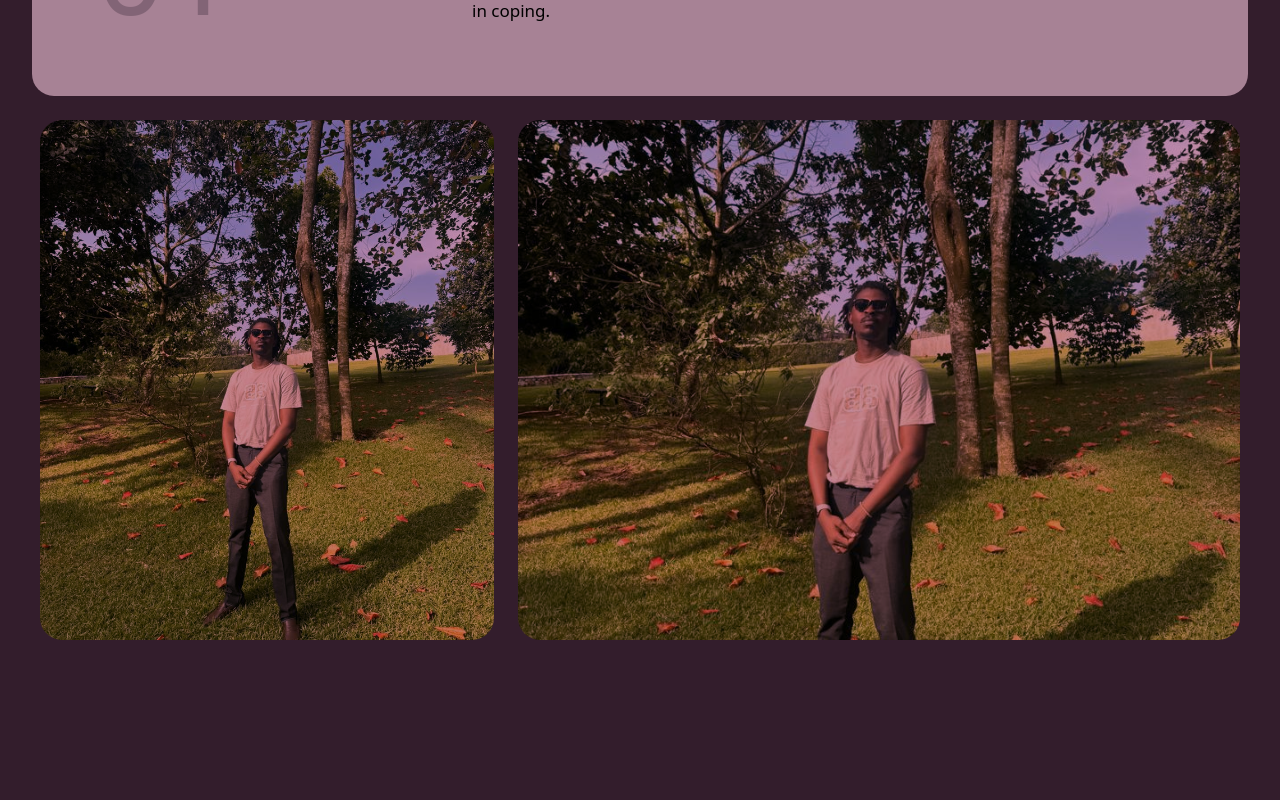
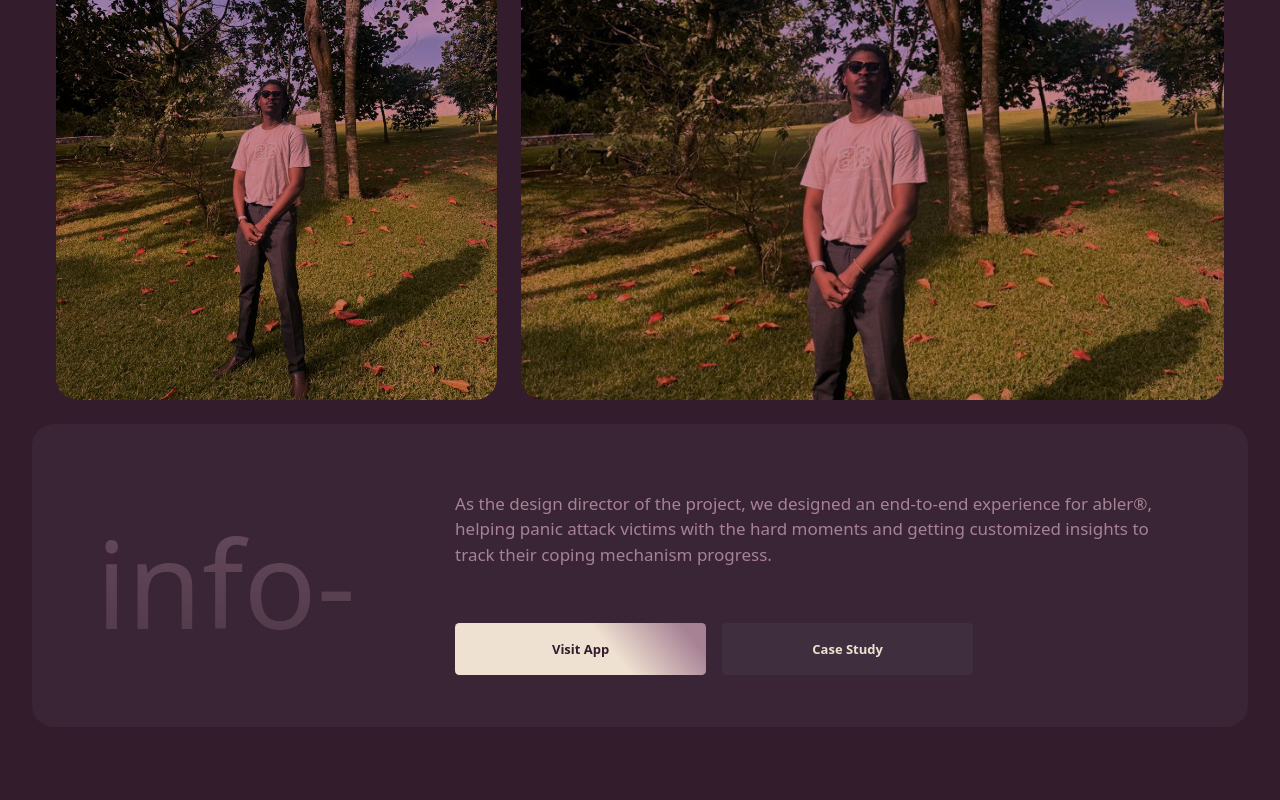
Before and after one commit to i-Blaise/resume-site-v4, a React (Vite) app: page / in a window 1280 px wide. Shown: the part 2380-3180 px from the top of the page. Before the commit the page ends 3052 px from the top, so only its background shows below. Built offline with nearby package versions, Linux system fonts and the light colour scheme.

Commit message:
Add Inter-SemiBold font and integrate WorkInfo component; update layout and styles in various components

```diff
--- a/src/App.css
+++ b/src/App.css
@@ -14,6 +14,13 @@
   font-style: normal;
 }
 
+@font-face {
+  font-family: 'Inter-SemiBold';
+  src: url('./assets/font/Inter/static/Inter_28pt-SemiBold.ttf') format('woff2');
+  font-weight: 600;
+  font-style: normal;
+}
+
 #root {
   max-width: 1280px;
   margin: 0 auto;
--- a/src/Components/VideoCard.jsx
+++ b/src/Components/VideoCard.jsx
@@ -2,10 +2,10 @@ import Video from "../assets/video/vid.mp4"
 
 export default function VideoCard() {
     return (
-        <div className="h-[500px]">
-            <div className="flex flex-col items-center justify-center h-screen">
+        <div className="">
+            <div className="flex flex-col items-center justify-center">
                 <p className="text-[52px]">🌍</p>
-                <h1 className="font-Inter-Medium text-[121px] text-transparent bg-clip-text capitalize bg-[linear-gradient(158.21deg,_#A78295_26%,_#EFE1D1_60%)]">Works</h1>
+                <h1 className="font-Inter-Medium text-[121px] text-transparent bg-clip-text capitalize bg-[linear-gradient(158.21deg,_#A78295_26%,_#EFE1D1_60%)]  ">Works</h1>
             </div>
             {/* <div>
                 <video src={Video}></video>
--- a/src/Components/Work.jsx
+++ b/src/Components/Work.jsx
@@ -1,11 +1,13 @@
 import WorkHeader from "./WorkComponents/WorkHeader";
 import WorkImages from "./WorkComponents/WorkImages";
+import WorkInfo from "./WorkComponents/WorkInfo";
 
 export default function Work() {
     return (
         <>
             <WorkHeader />
             <WorkImages />
+            <WorkInfo />
         </>
     );
 }
--- a/src/Components/WorkComponents/WorkImages.jsx
+++ b/src/Components/WorkComponents/WorkImages.jsx
@@ -3,11 +3,11 @@ import WorkImg2 from "../../assets/images/bg-image.jpg";
 
 export default function WorkImages() {
     return (
-        <div className="flex flex-col lg:flex-row md:flex-row gap-6 justify-between items-center mt-6 px-2">
-            <div className="relative h-[518px] w-[441px] lg:w-[520px] md:h-[520px] bg-cover bg-center bg-no-repeat bg-[#450F2B82] bg-blend-overlay rounded-[22px]"
+        <div className="flex flex-col lg:flex-row md:flex-row gap-6 justify-between items-center mt-6 px-2 mx-4">
+            <div className="relative h-[518px] w-[381px] lg:w-[520px] md:h-[520px] bg-cover bg-center bg-no-repeat bg-[#450F2B82] bg-blend-overlay rounded-[22px]"
             style={{ backgroundImage: `url(${WorkImg1})` }}>
             </div>
-            <div className="relative h-[518px] w-[441px] lg:w-[828px] md:h-[520px] bg-cover bg-center bg-no-repeat bg-[#450F2B82] bg-blend-overlay rounded-[22px]"
+            <div className="relative h-[518px] w-[381px] lg:w-[828px] md:h-[520px] bg-cover bg-center bg-no-repeat bg-[#450F2B82] bg-blend-overlay rounded-[22px]"
             style={{ backgroundImage: `url(${WorkImg1})` }}>
             </div>
         </div>
--- /dev/null
+++ b/src/Components/WorkComponents/WorkInfo.jsx
@@ -0,0 +1,77 @@
+export default function WorkInfo() {
+    return (
+        <div className="flex flex-col lg:flex-row md:flex-row lg:h-[303px] md:h-[303px] h-[400px] bg-[#3F2E3E7D] rounded-[22px] items-center mt-6 lg:px-16 md:px-16 px-[8px]pb-[16px] pt-[16px] lg:gap-4 md:gap-4">
+            <div className="lg:w-[362px] md:w-[362px] w-[310px] flex h-auto">
+                <h1
+                className="
+                    font-Inter-Medium
+                    lg:text-[121px]
+                    md:text-[121px]
+                    text-[47.7px]
+                    text-left
+                    lowercase
+
+                    /* make text transparent & clip bg to text */
+                    text-transparent
+                    bg-clip-text
+
+                    /* apply a top‑to‑bottom gradient */
+                    bg-gradient-to-b
+                    from-[rgba(167,130,149,0.43)]
+                    to-[rgba(167,130,149,0.19)]
+                    ">
+                    info-
+                </h1>
+            </div>
+            <div className="lg:w-[769px] md:w-[769px] w-[310px] flex flex-col items-start h-auto">
+                <p className="font-Inter-Regular lg:text-[17px] md:text-[17px] text-[14px] text-[#A78295] text-left">As the design director of the project, we designed an end-to-end experience for abler®,
+                helping panic attack victims with the hard moments and getting customized insights to track
+                their coping mechanism progress.
+                </p>
+                <div className="flex flex-col md:flex-row lg:flex-row gap-4 mt-14 font-Inter-SemiBold text-[13px] font-bold">
+                    <button
+                    className="
+                    lg:w-[251px]
+                    md:w-[251px]
+                    w-[216px]
+                    lg:h-[52px]
+                    md:h-[52px]
+                    h-[44px]
+
+                    /* angled gradient on top, solid base underneath */
+                    bg-[linear-gradient(230.4deg,#A78295_9%,rgba(239,225,209,0.008)_40%),linear-gradient(0deg,#EFE1D1,#EFE1D1)]
+
+                    rounded-[4.33px]
+                    py-[16px]
+                    px-[8px]
+                    cursor-pointer
+                    transition-transform duration-600 hover:-translate-y-1.5
+                    text-[#331D2C]">
+                    Visit App
+                    </button>
+
+                    <button
+                    className="
+                    lg:w-[251px]
+                    md:w-[251px]
+                    w-[216px]
+                    lg:h-[52px]
+                    md:h-[52px]
+                    h-[44px]
+
+                    /* angled gradient on top, solid base underneath */
+                    bg-[linear-gradient(0deg,#3F2E3E,#3F2E3E),linear-gradient(228.88deg,#573F55_9%,rgba(63,46,62,0.008)_40%)]
+
+                    rounded-[4.33px]
+                    py-[16px]
+                    px-[8px]
+                    cursor-pointer
+                    transition-transform duration-600 hover:-translate-y-1.5
+                    text-[#EFE1D1]">
+                    Case Study
+                    </button>
+                </div>
+            </div>
+        </div>
+    )
+}
--- a/src/Pages/Homepage.jsx
+++ b/src/Pages/Homepage.jsx
@@ -16,6 +16,11 @@ export default function Homepage() {
       {/* Add other components as needed */}
       <VideoCard />
       <Work />
+      <hr className="border-t border-gray-100 lg:my-22 md:my-22 my-11 w-full opacity-5" />
+      <Work />
+      <hr className="border-t border-gray-100 lg:my-22 md:my-22 my-11 w-full opacity-5 py-8" />
+      <Work />
+      <hr className="border-t border-gray-100 lg:my-22 md:my-22 my-11 w-full opacity-5 py-8" />
     </>
   );
 }
--- a/tailwind.config.js
+++ b/tailwind.config.js
@@ -9,6 +9,7 @@ export default {
       fontFamily: {
         custom: ['Inter-Medium', 'sans-serif'],
         custom: ['Inter-Regular', 'sans-serif'],
+        custom: ['Inter-SemiBold', 'sans-serif'],
       },
     },
   },
```
